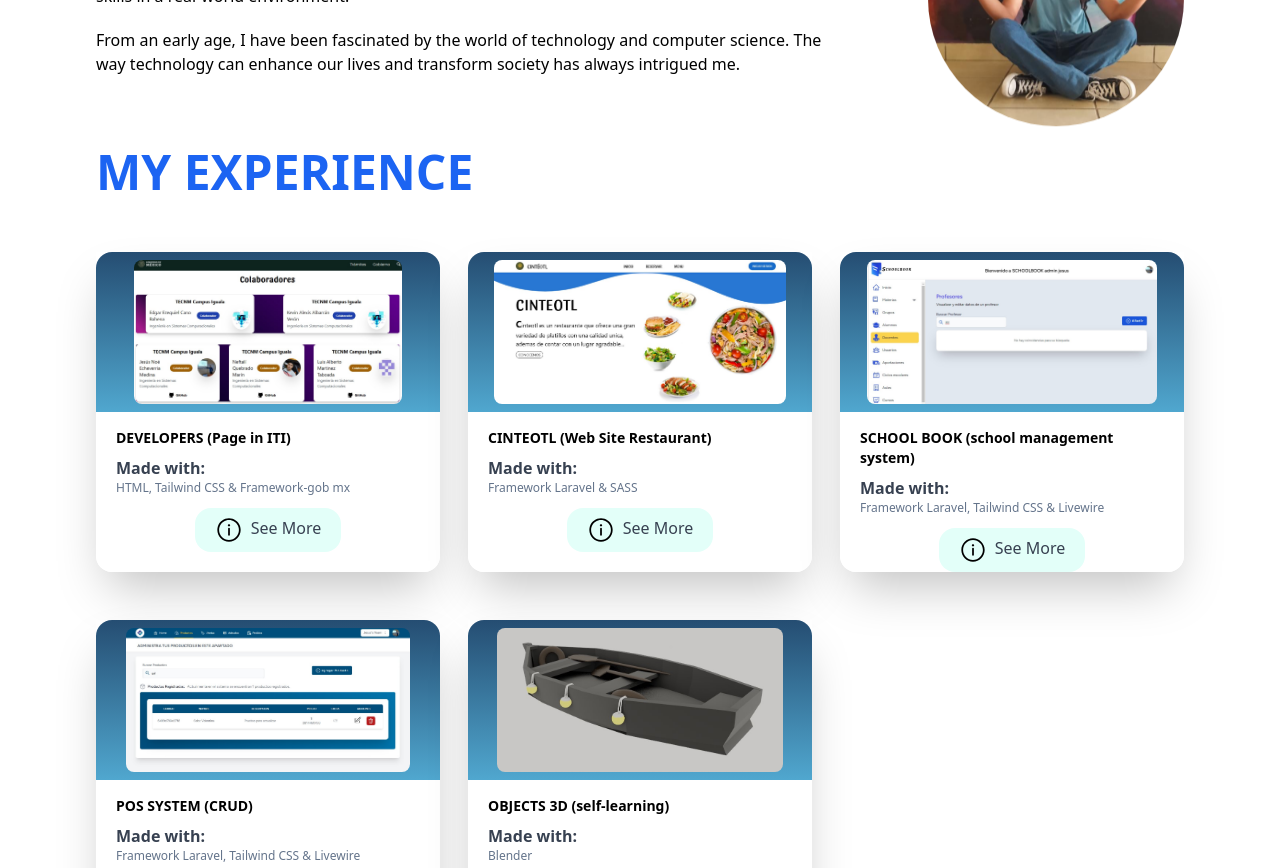
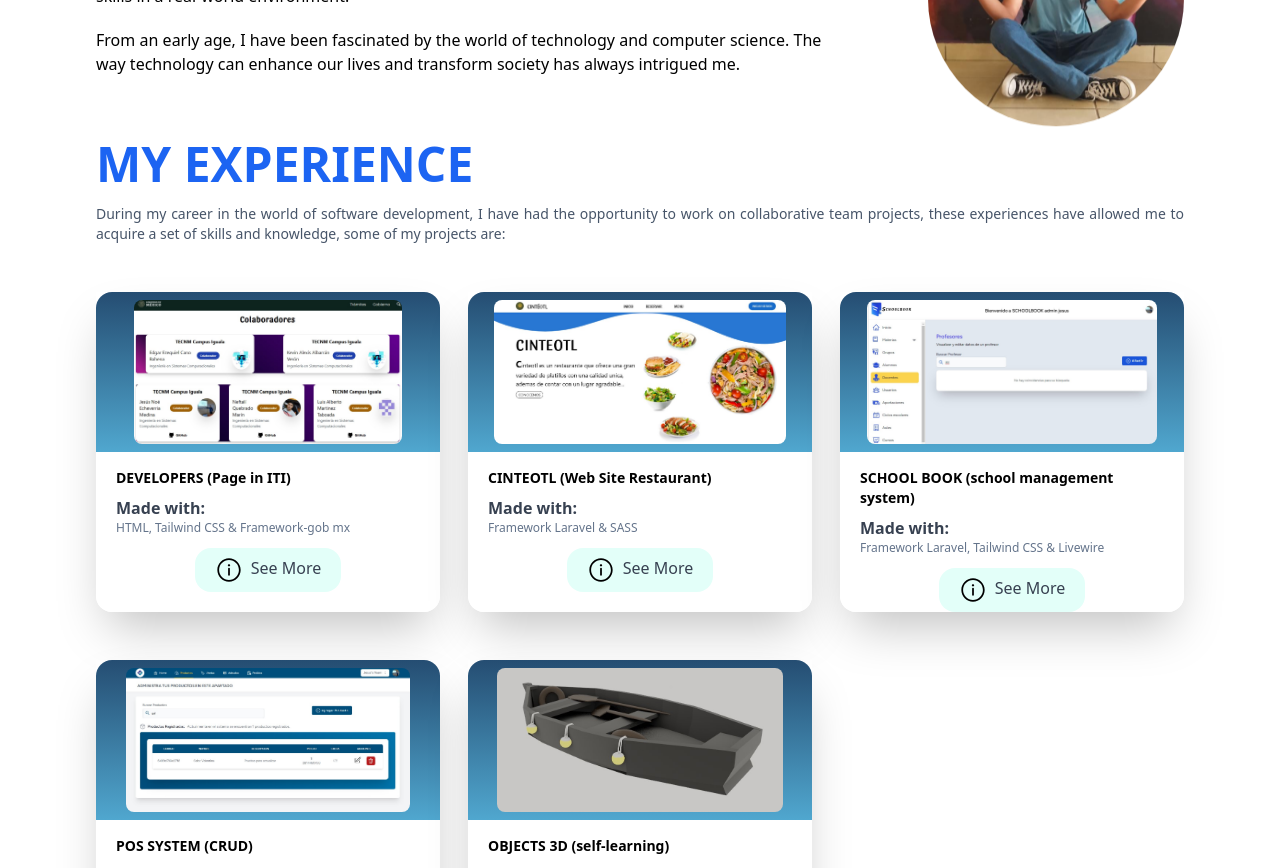
Before and after one commit to EcheverriaJesus/JesusEcheverria.github.io, a React (Create React App) app: page / in a window 1280 px wide. Shown: the part 1000-1868 px from the top of the page. Built offline with nearby package versions, Linux system fonts and the light colour scheme; a web font is replaced by a local one.

Commit message:
Se agrego contenido en Experience

```diff
--- a/src/Components/Experience.js
+++ b/src/Components/Experience.js
@@ -4,7 +4,10 @@ import CardProyect from './CardProyect'
 export default function Experience() {
   return (
     <div>
-    <h2 className='font-bold text-3xl md:text-5xl text-blue-600 px-8 pb-7 md:px-24 md:py-7'>MY EXPERIENCE</h2>
+    <div className='flex flex-col px-8 pb-7 md:px-24 md:py-5'>
+      <h2 className='font-bold text-3xl md:text-5xl text-blue-600 pb-4'>MY EXPERIENCE</h2>
+      <p className='font-normal text-sm text-justify text-slate-600'>During my career in the world of software development, I have had the opportunity to work on collaborative team projects, these experiences have allowed me to acquire a set of skills and knowledge, some of my projects are:</p>
+    </div>
     <section className='flex flex-col sm:grid grid-cols-2 md:grid-cols-3 w-full h-auto md:gap-7 px-8 md:px-24 md:py-7'>
       <CardProyect image="/JesusEcheverria.github.io/Images/Page_Developers_iti.jpg" title="DEVELOPERS (Page in ITI)" made="HTML, Tailwind CSS & Framework-gob mx" />
 
```
